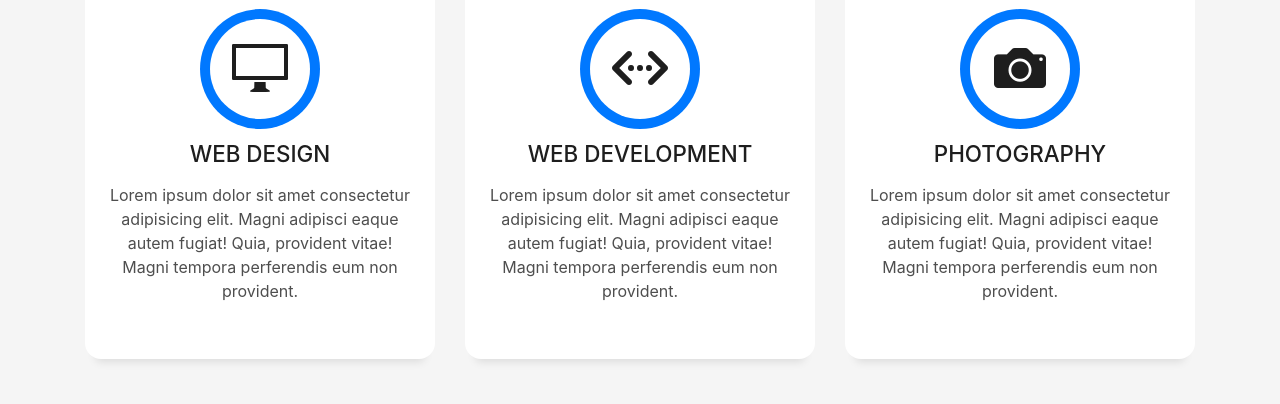
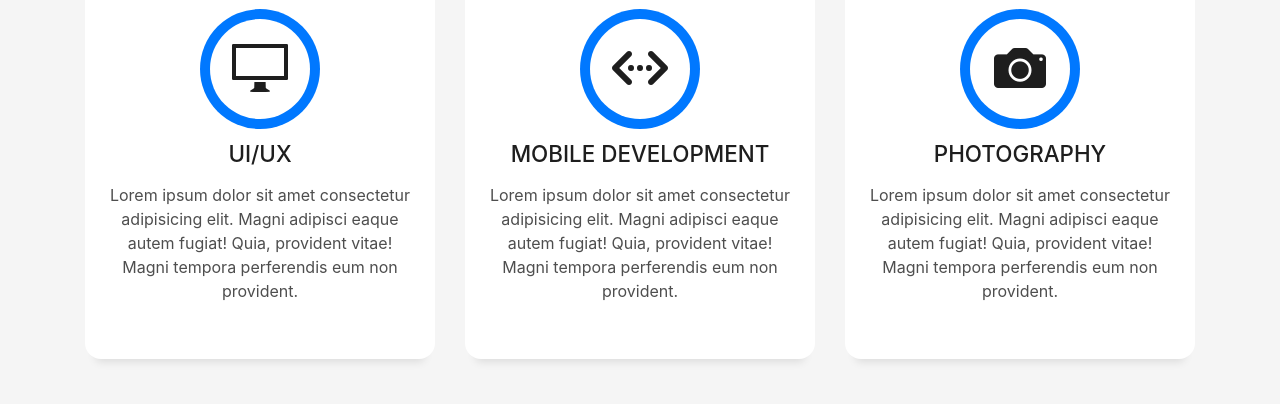
Before and after one commit to Revelationjay/Revelationjay.github.io, a plain HTML site: page index.html in a window 1280 px wide. Shown: the part 1760-2164 px from the top of the page. Drawn offline with Linux system fonts and the light colour scheme; files whose address does not match are found by name.

Commit message:
Change skill list

```diff
--- a/index.html
+++ b/index.html
@@ -187,7 +187,7 @@
               <span class="ico-circle"><i class="ion-monitor"></i></span>
             </div>
             <div class="service-content">
-              <h2 class="s-title">Web Design</h2>
+              <h2 class="s-title">UI/UX</h2>
               <p class="s-description text-center">
                 Lorem ipsum dolor sit amet consectetur adipisicing elit. Magni adipisci eaque autem fugiat! Quia,
                 provident vitae! Magni
@@ -202,7 +202,7 @@
               <span class="ico-circle"><i class="ion-code-working"></i></span>
             </div>
             <div class="service-content">
-              <h2 class="s-title">Web Development</h2>
+              <h2 class="s-title">Mobile Development</h2>
               <p class="s-description text-center">
                 Lorem ipsum dolor sit amet consectetur adipisicing elit. Magni adipisci eaque autem fugiat! Quia,
                 provident vitae! Magni
```
